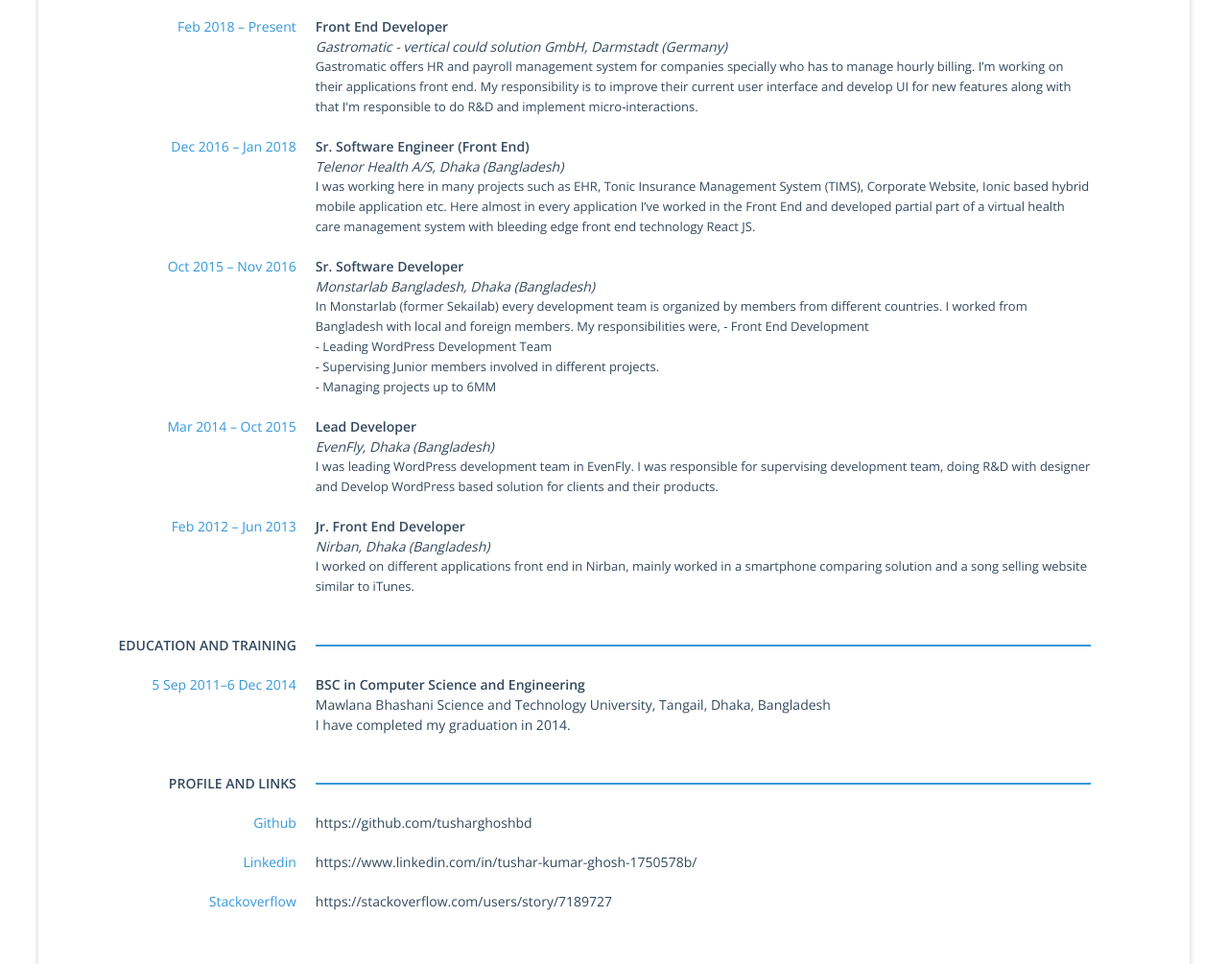
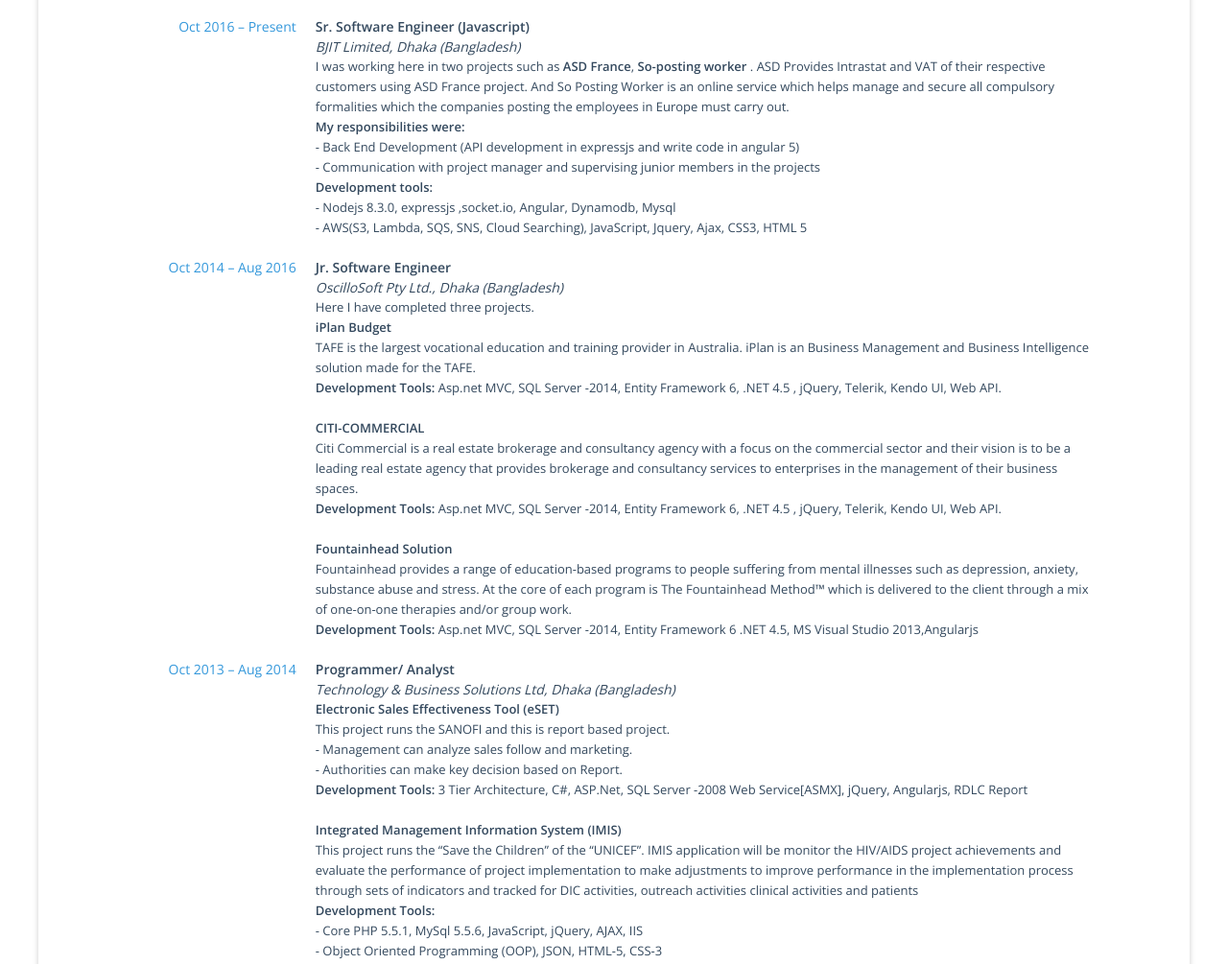
Before and after one commit to tusharghoshbd/europasscv, a plain HTML site: page index.html in a window 1280 px wide. Shown: the part 1166-2171 px from the top of the page at 96% size. Drawn offline with nearby package versions, Linux system fonts and the light colour scheme.

Commit message:
europass cv modified completed

```diff
--- a/index.html
+++ b/index.html
@@ -38,7 +38,7 @@
 				<div><h3 class="subtitle uppercase">Personal Statement</h3></div>
 				<div>
 					<p>
-						I am interested in JavaScript development (Node.js, angular, react) and also have some experience on C#, Asp.Net MVC, PHP (Codeigniter, Laravel).
+						Over 5 years experienced in JavaScript development (Node.js, angular, react) and also have some experience on C#, Asp.Net MVC, PHP (Codeigniter, Laravel).
 						I always try my best to produce high quality codes and ready to accpet challenging task that related to R&D and cutting-edge technology,
 					</p>
 				</div>
@@ -163,61 +163,92 @@
 		</div>
 
 		<div class="main-columns">
-			<div><h3 class="subtitle">Feb 2018 – Present</h3></div>
+			<div><h3 class="subtitle">Oct 2016 – Present</h3></div>
 			<div>
-				<p class="bold">Front End Developer</p>
-				<p class="italic"><a href="https://gastromatic.de">Gastromatic - vertical could solution GmbH</a>, Darmstadt (Germany)</p>
+				<p class="bold">Sr. Software Engineer (Javascript)</p>
+				<p class="italic"><a href="https://bjitgroup.com/">BJIT Limited</a>, Dhaka (Bangladesh)</p>
 
-				<p class="text-medium">Gastromatic offers HR and payroll management system for companies specially who has to manage hourly billing.
-				I’m working on their applications front end. My responsibility is to improve their current user interface and develop UI for new features along with that I'm responsible to do R&D and implement micro-interactions.</p>
-			</div>
-		</div>
+				<p class="text-medium">I was working here in two projects such as <b class="bold">ASD France</b>, <a href="https://www.soposting-worker.com/"> <b class="bold">So-posting worker</b> </a>.
+				ASD Provides Intrastat and VAT of their respective customers using ASD France project. And So Posting Worker is an online service which helps manage and secure all compulsory formalities which the companies posting the employees in Europe must carry out.  </p>
+				<p class="text-medium">
+						<span class="bold">My responsibilities were:</span><br>
+					-   Back End Development (API development in expressjs and write code in angular 5) <br>
+					-   Communication with project manager and supervising junior members in the projects<br>
+				</p>
+				<p class="text-medium">
+					<span class="bold">Development tools:</span><br>
+					-  Nodejs 8.3.0, expressjs ,socket.io, Angular, Dynamodb, Mysql<br>
+					- AWS(S3, Lambda, SQS, SNS, Cloud Searching), JavaScript, Jquery, Ajax, CSS3, HTML 5
 
-		<div class="main-columns">
-			<div><h3 class="subtitle">Dec 2016 – Jan 2018</h3></div>
-			<div>
-				<p class="bold">Sr. Software Engineer (Front End)</p>
-				<p class="italic"><a href="https://telenorhealth.com/">Telenor Health A/S</a>, Dhaka (Bangladesh)</p>
-
-				<p class="text-medium">I was working here in many projects such as EHR, Tonic Insurance Management System (TIMS), Corporate Website, Ionic based hybrid mobile application etc.
-				Here almost in every application I’ve worked in the Front End and developed partial part of a virtual health care management system with bleeding edge front end technology React JS.</p>
-			</div>
-		</div>
-
-		<div class="main-columns">
-			<div><h3 class="subtitle">Oct 2015 – Nov 2016</h3></div>
-			<div>
-				<p class="bold">Sr. Software Developer</p>
-				<p class="italic"><a href="https://monstar-lab.com/global/">Monstarlab Bangladesh</a>, Dhaka (Bangladesh)</p>
-				<p class="text-medium">
-					In Monstarlab (former Sekailab) every development team is organized by members from different countries. I worked from Bangladesh with local and foreign members. My responsibilities were,
-					-   Front End Development <br>
-					-   Leading WordPress Development Team <br>
-					-   Supervising Junior members involved in different projects. <br>
-					-   Managing projects up to 6MM
 				</p>
 			</div>
 		</div>
 
 		<div class="main-columns">
-			<div><h3 class="subtitle">Mar 2014 – Oct 2015</h3></div>
+			<div><h3 class="subtitle">Oct 2014 – Aug 2016</h3></div>
 			<div>
-				<p class="bold">Lead Developer</p>
-				<p class="italic"><a href="https://evenfly.com">EvenFly</a>, Dhaka (Bangladesh)</p>
+				<p class="bold">Jr. Software Engineer</p>
+				<p class="italic"><a href=" http://oscillosoft.com.au/">OscilloSoft Pty Ltd.</a>, Dhaka (Bangladesh)</p>
+				<p class="text-medium">
+					Here I have completed three projects. <br/>
+					<span class="bold">iPlan Budget</span>	<br>
+					TAFE is the largest vocational education and training provider in Australia. iPlan is an Business Management and Business Intelligence solution made for the TAFE. <br>
+					<span class="bold">Development Tools: </span> Asp.net MVC, SQL Server -2014, Entity Framework 6, .NET 4.5 , jQuery, Telerik, Kendo UI, Web API.
+				</p>
+				<br>
+				<p class="text-medium">
 
-				<p class="text-medium">I was leading WordPress development team in EvenFly. I was responsible for supervising development team, doing R&D with designer and Develop WordPress based solution for clients and their products.</p>
+					<span class="bold">CITI-COMMERCIAL</span>	<br>
+					Citi Commercial is a real estate brokerage and consultancy agency with a focus on the commercial sector and their vision is to be a leading real estate agency that provides brokerage and consultancy services to enterprises in the management of their business spaces. <br>
+					<span class="bold">Development Tools: </span> Asp.net MVC, SQL Server -2014, Entity Framework 6, .NET 4.5 , jQuery, Telerik, Kendo UI, Web API.
+				</p>
+				<br>
+				<p class="text-medium">
+					<span class="bold">Fountainhead Solution</span>	<br>
+					Fountainhead provides a range of education-based programs to people
+					suffering from mental illnesses such as depression, anxiety, substance abuse and
+					stress. At the core of each program is The Fountainhead Method™ which is
+					delivered to the client through a mix of one-on-one therapies and/or group work.
+					<br>
+					<span class="bold">Development Tools: </span> Asp.net MVC, SQL Server -2014, Entity Framework 6
+					.NET 4.5,  MS Visual Studio 2013,Angularjs
+
+				</p>
 			</div>
 		</div>
 
 		<div class="main-columns">
-			<div><h3 class="subtitle">Feb 2012 – Jun 2013</h3></div>
+			<div><h3 class="subtitle">Oct 2013 – Aug 2014</h3></div>
 			<div>
-				<p class="bold">Jr. Front End Developer</p>
-				<p class="italic"><a href="https://evenfly.com">Nirban</a>, Dhaka (Bangladesh) </p>
+				<p class="bold">Programmer/ Analyst</p>
+				<p class="italic"><a href="http://tecbsl.com/">Technology & Business Solutions Ltd</a>, Dhaka (Bangladesh)</p>
 
-				<p class="text-medium">I worked on different applications front end in Nirban, mainly worked in a smartphone comparing solution and a song selling website similar to iTunes.</p>
+				<p class="text-medium">
+					<span class="bold">Electronic Sales Effectiveness Tool (eSET)</span>	<br>
+						This project runs the SANOFI and this is report based project.<br>
+					- Management can analyze sales follow and marketing.<br>
+					- Authorities can make key decision based on Report.<br>
+					<span class="bold">Development Tools: </span> 3 Tier Architecture, C#, ASP.Net,  SQL Server -2008
+					Web Service[ASMX], jQuery, Angularjs, RDLC Report
+				</p>
+				<br>
+				<p class="text-medium">
+						<span class="bold">Integrated Management Information System (IMIS)</span>	<br>
+							This project runs the “Save the Children” of the “UNICEF”. IMIS
+							application will be monitor the HIV/AIDS project achievements and evaluate the
+							performance  of project implementation to make adjustments to improve
+							performance in the implementation process  through sets of indicators and
+							tracked for DIC activities, outreach activities clinical activities and patients<br>
+
+						<span class="bold">Development Tools: </span> <br>
+						- Core PHP 5.5.1, MySql 5.5.6, JavaScript, jQuery, AJAX, IIS <br>
+						- Object Oriented Programming (OOP), JSON, HTML-5, CSS-3
+
+					</p>
 			</div>
 		</div>
+
+
 	</section>
 
 
```
